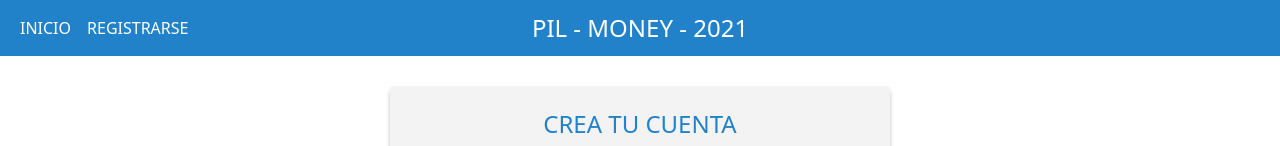
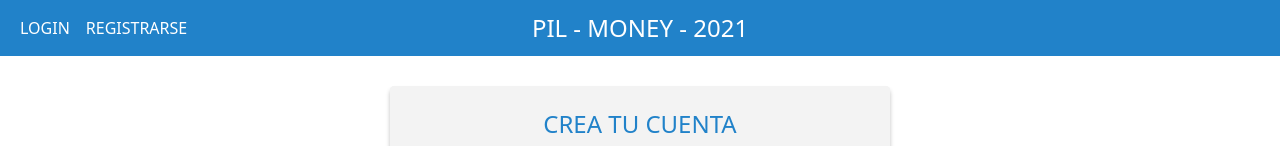
Before and after one commit to JuanDubowez/proyectoPil, an Angular app: page /sign-up in a window 1280 px wide. Shown: the top 146 px of the page. Built offline with nearby package versions, Linux system fonts and the light colour scheme.

Commit message:
cambios en navbar

```diff
--- a/src/app/layout/navbar/navbar.component.html
+++ b/src/app/layout/navbar/navbar.component.html
@@ -3,7 +3,7 @@
     <div class="collapse navbar-collapse" id="navbarSupportedContent">
       <ul class="navbar-nav me-auto mb-2 mb-lg-0">
         <li class="nav-item">
-          <a class="text-white nav-link" routerLink="/home" routerLinkActive="active" aria-current="page">INICIO</a>
+          <a class="text-white nav-link" routerLink="/login" routerLinkActive="active" aria-current="page">LOGIN</a>
         </li>
         <li class="nav-item">
           <a class="text-white nav-link"  routerLink="/sign-up" routerLinkActive="active" aria-current="page">REGISTRARSE</a>
```
